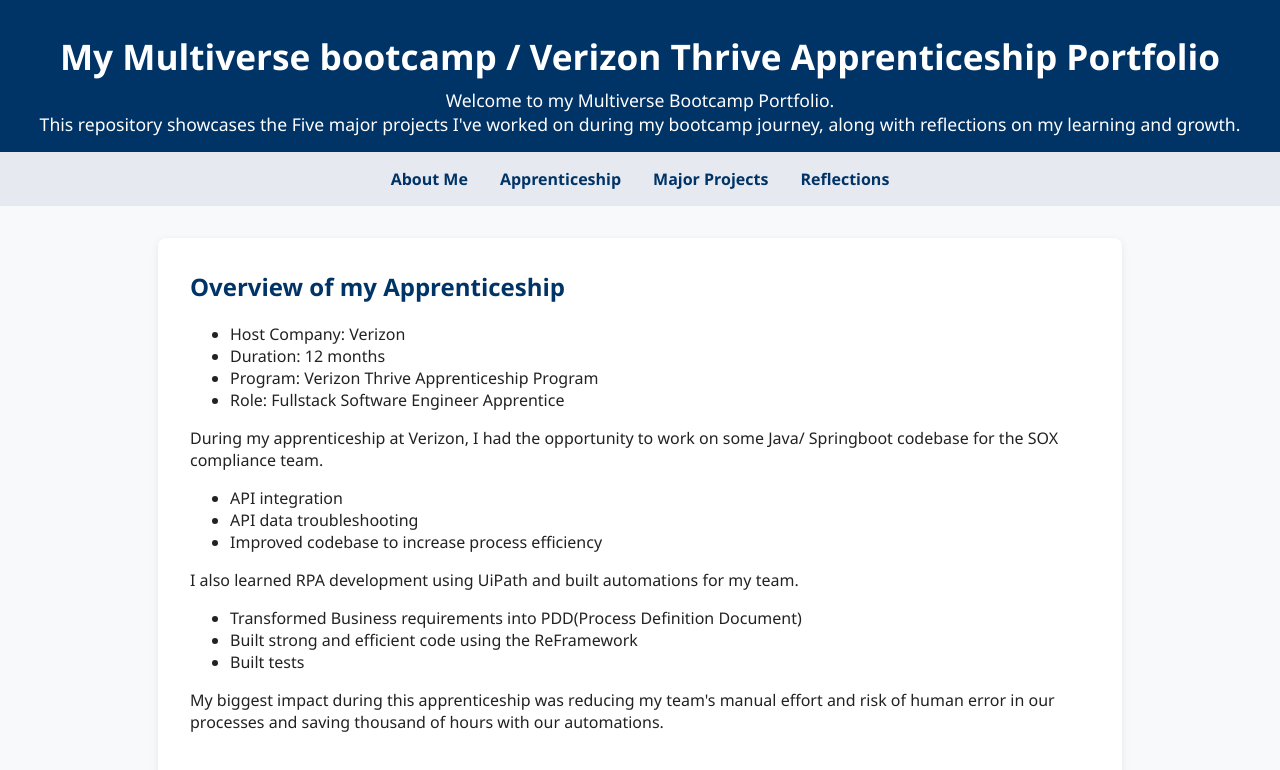
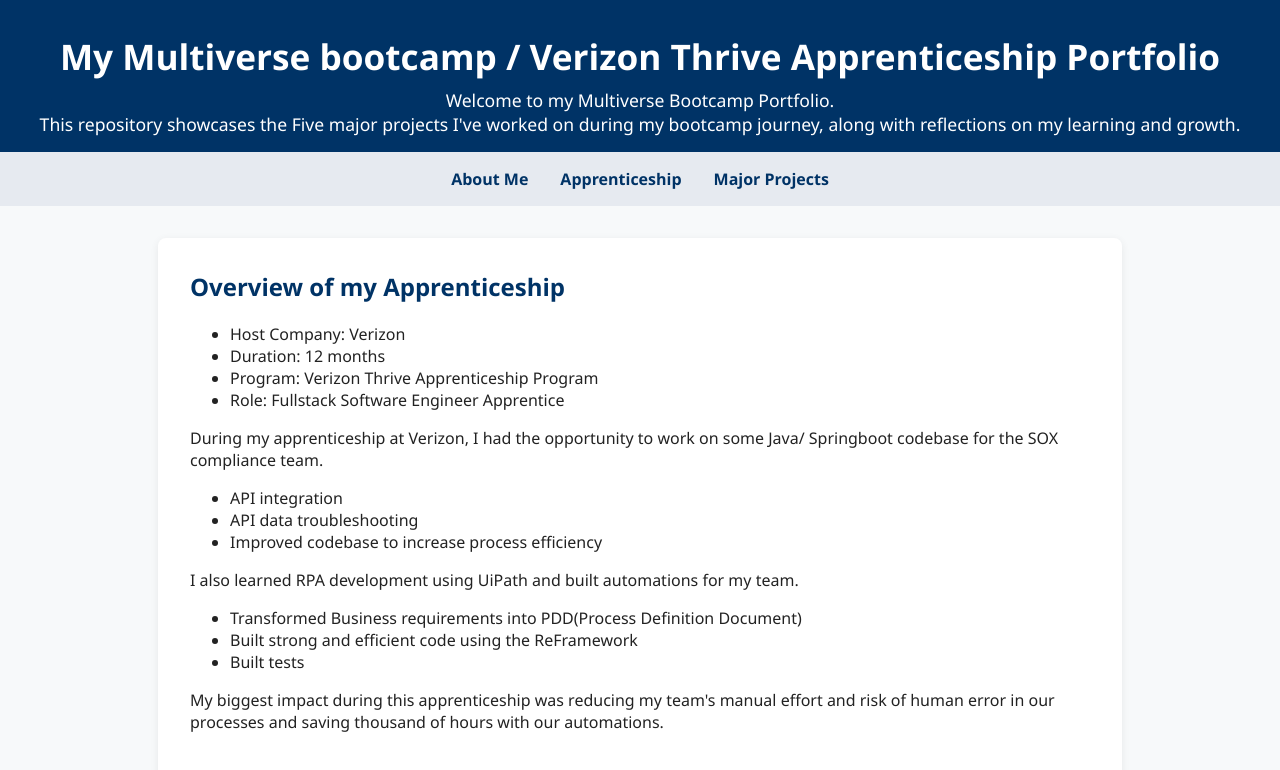
Before and after one commit to YawoSadji/MultiversePortfolio, a plain HTML site: page index.html in a window 1280 px wide. Shown: the top 770 px of the page. Drawn offline with Linux system fonts and the light colour scheme.

Commit message:
minor change in html

```diff
--- a/index.html
+++ b/index.html
@@ -18,7 +18,6 @@
     <a href="#about">About Me</a>
     <a href="#apprenticeship">Apprenticeship</a>
     <a href="#projects">Major Projects</a>
-    <a href="#reflections">Reflections</a>
   </nav>
   <main>
     <section id="apprenticeship">
```
